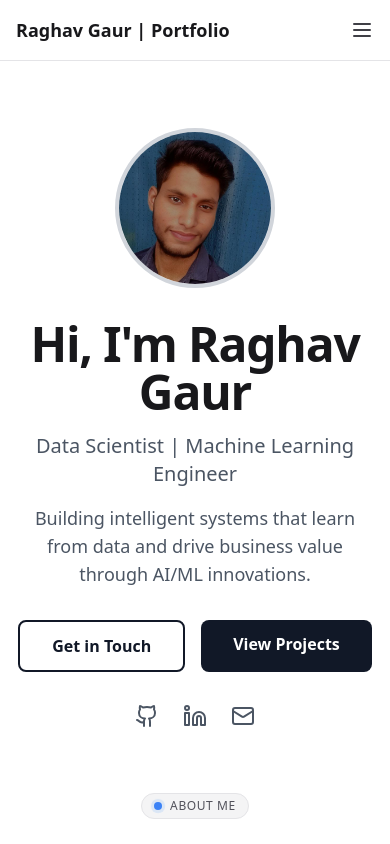
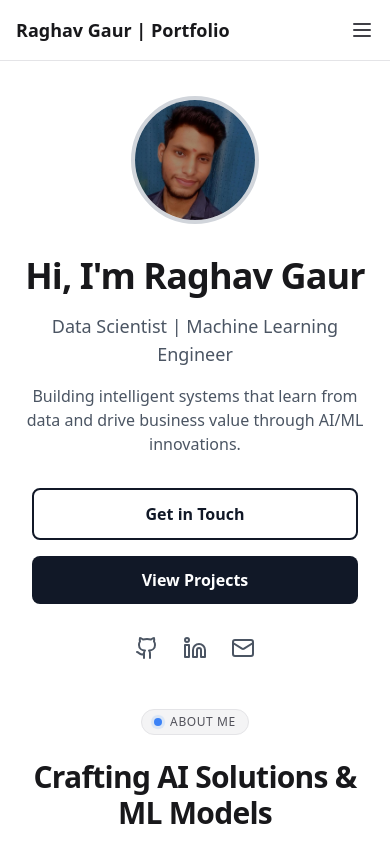
Before and after one commit to sharma-0311/Portfolio, a React (Vite) app: page / in a window 390 px wide. Shown: the top 844 px of the page. Built offline with nearby package versions, Linux system fonts and the light colour scheme.

Commit message:
Adjust Hero component layout and styling

```diff
--- a/src/components/Hero.tsx
+++ b/src/components/Hero.tsx
@@ -3,10 +3,10 @@ import { Link } from 'react-router-dom';
 
 export default function Hero() {
   return (
-    <section id="hero" className="pt-32 pb-16 px-4 sm:px-6 lg:px-8">
+    <section id="hero" className="pt-24 pb-12 lg:pt-32 lg:pb-16 px-4 sm:px-6 lg:px-8">
       <div className="max-w-4xl mx-auto text-center">
         <div className="mb-8">
-          <div className="w-40 h-40 mx-auto mb-8 rounded-full bg-gradient-to-br from-gray-200 to-gray-300 dark:from-gray-700 dark:to-gray-800 flex items-center justify-center overflow-hidden border-4 border-gray-300 dark:border-gray-700">
+          <div className="w-32 h-32 md:w-40 md:h-40 mx-auto mb-8 rounded-full bg-gradient-to-br from-gray-200 to-gray-300 dark:from-gray-700 dark:to-gray-800 flex items-center justify-center overflow-hidden border-4 border-gray-300 dark:border-gray-700">
             <img
               src="/RagahvGaur_Passport_Photo.jpg"
               alt="Raghav Gaur"
@@ -15,28 +15,28 @@ export default function Hero() {
           </div>
         </div>
 
-        <h1 className="text-5xl md:text-6xl font-bold mb-4">
+        <h1 className="text-4xl sm:text-5xl md:text-6xl font-bold mb-4">
           Hi, I'm Raghav Gaur
         </h1>
 
-        <p className="text-xl md:text-2xl text-gray-600 dark:text-gray-400 mb-4">
+        <p className="text-lg sm:text-xl md:text-2xl text-gray-600 dark:text-gray-400 mb-4">
           Data Scientist | Machine Learning Engineer
         </p>
 
-        <p className="text-lg text-gray-600 dark:text-gray-400 mb-8 max-w-2xl mx-auto">
+        <p className="text-base sm:text-lg text-gray-600 dark:text-gray-400 mb-8 max-w-2xl mx-auto px-2">
           Building intelligent systems that learn from data and drive business value through AI/ML innovations.
         </p>
 
-        <div className="flex justify-center gap-4">
+        <div className="flex flex-col sm:flex-row justify-center gap-4 px-4 sm:px-0">
           <Link
             to="/contact"
-            className="px-8 py-3 bg-white dark:bg-gray-900 text-gray-900 dark:text-white border-2 border-gray-900 dark:border-white rounded-lg font-semibold hover:bg-gray-100 dark:hover:bg-gray-800 transition-colors duration-300"
+            className="w-full sm:w-auto px-8 py-3 bg-white dark:bg-gray-900 text-gray-900 dark:text-white border-2 border-gray-900 dark:border-white rounded-lg font-semibold hover:bg-gray-100 dark:hover:bg-gray-800 transition-colors duration-300 text-center"
           >
             Get in Touch
           </Link>
           <Link
             to="/projects"
-            className="px-8 py-3 bg-gray-900 dark:bg-white text-white dark:text-gray-900 rounded-lg font-semibold hover:bg-gray-800 dark:hover:bg-gray-100 transition-colors duration-300"
+            className="w-full sm:w-auto px-8 py-3 bg-gray-900 dark:bg-white text-white dark:text-gray-900 rounded-lg font-semibold hover:bg-gray-800 dark:hover:bg-gray-100 transition-colors duration-300 text-center"
           >
             View Projects
           </Link>
```
